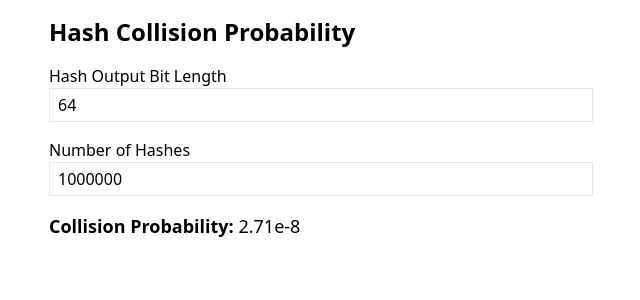
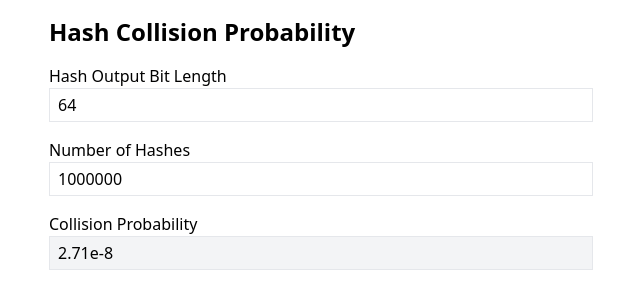
Before and after one commit to skrzypo987/hash-collision, a React (Vite) app: page / in a window 1280 px wide. Shown: the top 300 px of the page, without its empty margins (319-959 px from the left). Built offline with nearby package versions, Linux system fonts and the light colour scheme.

Commit message:
uniform text edits

```diff
--- a/src/HashCollisionCalculator.jsx
+++ b/src/HashCollisionCalculator.jsx
@@ -76,8 +76,14 @@ export default function HashCollisionCalculator() {
       </div>
 
       {probability !== null && (
-        <div className="mt-4 text-lg">
-          <strong>Collision Probability:</strong> {formatProbability(probability)}
+        <div>
+          <label>Collision Probability</label>
+          <input
+            className="block w-full border px-2 py-1 mb-4 bg-gray-100"
+            type="text"
+            value={formatProbability(probability)}
+            disabled
+          />
         </div>
       )}
     </div>
```
